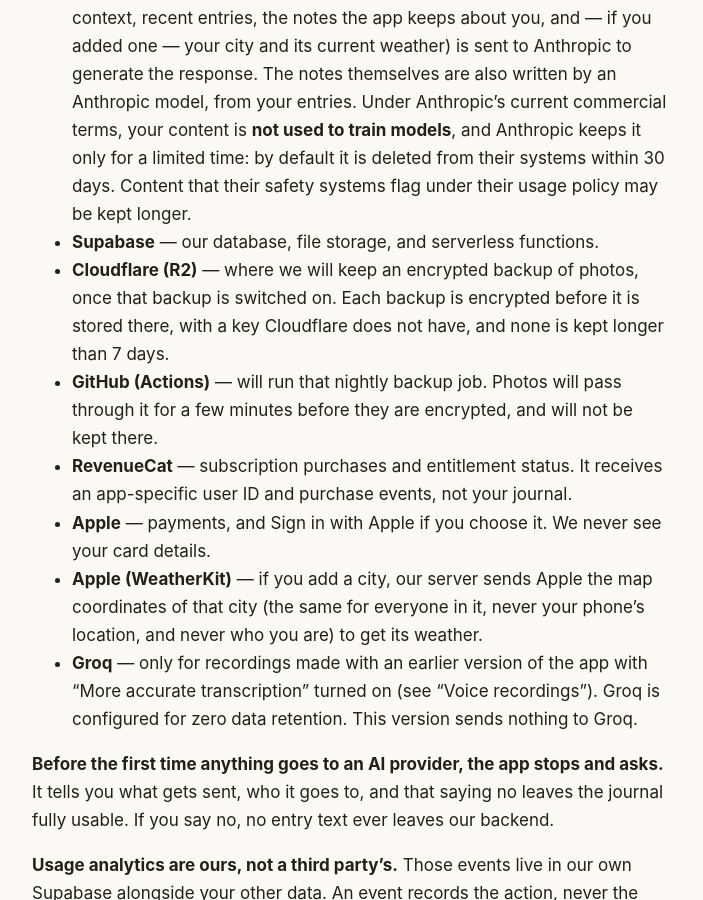
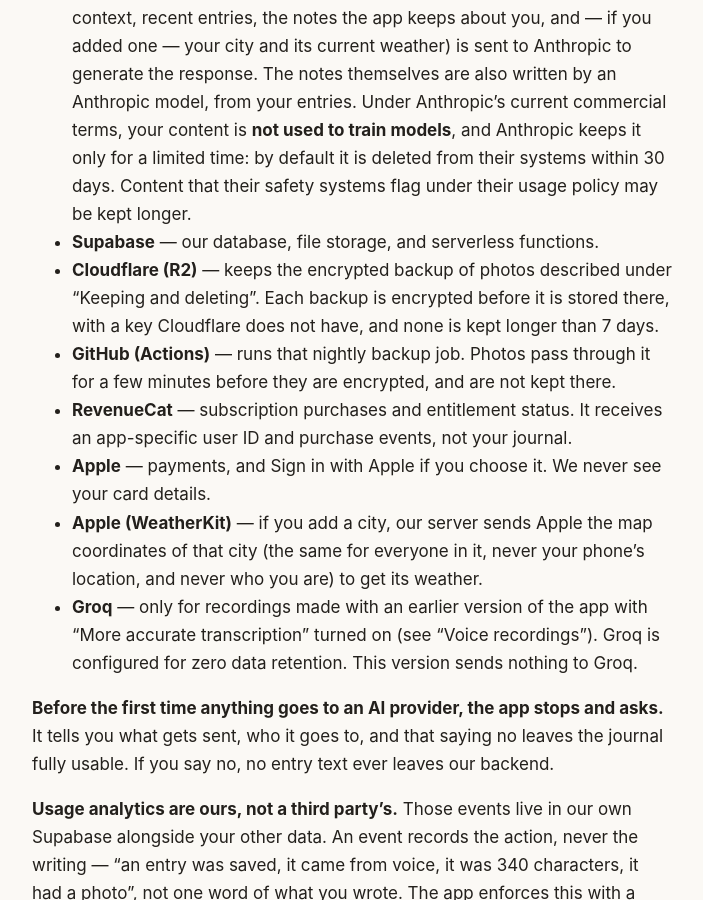
Before and after one commit to danielchen720-ui/twilight-diary-legal, a Jekyll site: the page built from privacy/index.md, in a window 1280 px wide and 900 px high, scrolled down 4708 px. Shown: the whole window, without its empty margins (288-991 px from the left). Built offline with Jekyll 4.4.1, drawn with Linux system fonts in a browser that asks for light colours; some of the changed text lies outside the part shown.

Commit message:
照片那半加回（老板 14:5x 手动跑通一次 + STORAGE_BACKUP_SCHEDULE=on；R2 第一份 storage-2026-10-04 22:33Z）：Terms 备份句 → diary and your photos、删号那句 → 备份里的照片 7 天内删；隐私政策 R2 / GitHub 两行回到现在时、只说照片；语音不加回（build 70 不存录音，备份脚本 10-04 起只备照片）

```diff
--- a/privacy/index.md
+++ b/privacy/index.md
@@ -139,11 +139,11 @@
   systems within 30 days. Content that their safety systems flag under their
   usage policy may be kept longer.
 - **Supabase** — our database, file storage, and serverless functions.
-- **Cloudflare (R2)** — where we will keep an encrypted backup of photos, once that
-  backup is switched on. Each backup is encrypted before it is
+- **Cloudflare (R2)** — keeps the encrypted backup of photos
+  described under "Keeping and deleting". Each backup is encrypted before it is
   stored there, with a key Cloudflare does not have, and none is kept longer than 7 days.
-- **GitHub (Actions)** — will run that nightly backup job. Photos will pass
-  through it for a few minutes before they are encrypted, and will not be kept there.
+- **GitHub (Actions)** — runs that nightly backup job. Photos pass
+  through it for a few minutes before they are encrypted, and are not kept there.
 - **RevenueCat** — subscription purchases and entitlement status. It receives an
   app-specific user ID and purchase events, not your journal.
 - **Apple** — payments, and Sign in with Apple if you choose it. We never see
@@ -251,7 +251,7 @@
   kept on this phone, and the account itself. It cannot be undone. If a file cannot be removed
   at that moment its path is queued and removed by a cleanup job, rather than
   being left behind quietly.
-- Your diary is backed up every night by our database provider.
+- Your diary is backed up every night by our database provider. Photos are also backed up, encrypted, with a cloud storage provider for at most 7 days.
 - If the app hits an error, it sends us the kind of error, a short description with anything you wrote removed, the screen it happened on, and the app version. These reports are deleted after 30 days.
 - **Chat:** delete one message, or use "Clear chat". Both are permanent.
 - Deleting your account does **not** cancel an App Store subscription. The app
```
Also changed, not shown: terms/index.md (+3 -2 lines).
